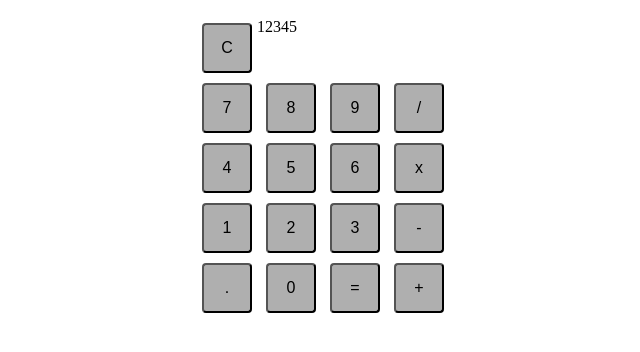
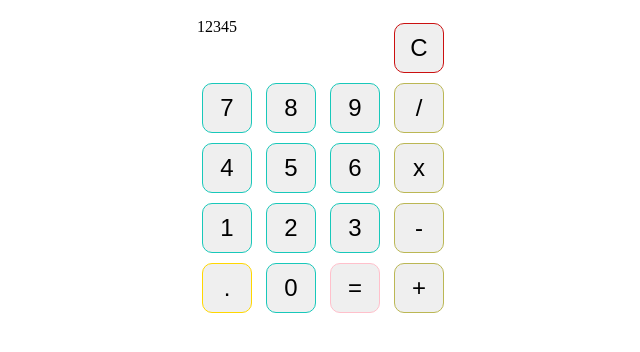
Before and after one commit to jdeebs/odin-calculator, a plain HTML site: page index.html in a window 1280 px wide. Shown: the part 280-632 px from the top of the page, without its empty margins (325-965 px from the left). Drawn offline with Linux system fonts and the light colour scheme.

Commit message:
Add color to and round buttons

```diff
--- a/index.html
+++ b/index.html
@@ -14,9 +14,9 @@
   <h1>Calculator</h1>
   <div class="calcContainer">
     <div class="display-row">
-    <button class="clear">C</button>
-    <div class="display">12345</div>
-  </div>
+      <div class="display">12345</div>
+      <button class="clear">C</button>
+    </div>
     <div class="input-rows">
       <button class="number">7</button>
       <button class="number">8</button>
--- a/style.css
+++ b/style.css
@@ -12,9 +12,7 @@ button {
   height: 50px;
   width: 50px;
   margin: 5px;
-  border-radius: 4px;
-  background-color: rgb(175, 175, 175);
-  font-size: 16px;
+  font-size: 24px;
 }
 
 .display-row {
@@ -25,3 +23,28 @@ button {
   flex-grow: 1;
   justify-content: flex-end;
 }
+
+.number {
+  border: 1px solid rgb(24, 200, 186);
+  border-radius: 10px;
+}
+
+.operator {
+  border: 1px solid rgb(187, 183, 84);
+  border-radius: 10px;
+}
+
+.decimal {
+  border: 1px solid gold;
+  border-radius: 10px;
+}
+
+.equal {
+  border: 1px solid pink;
+  border-radius: 10px;
+}
+
+.clear {
+  border: 1px solid rgb(203, 16, 16);
+  border-radius: 10px;
+}
```
